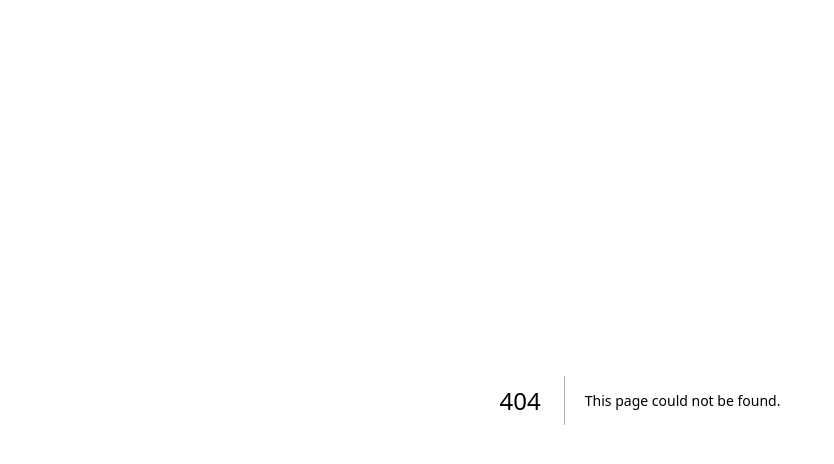
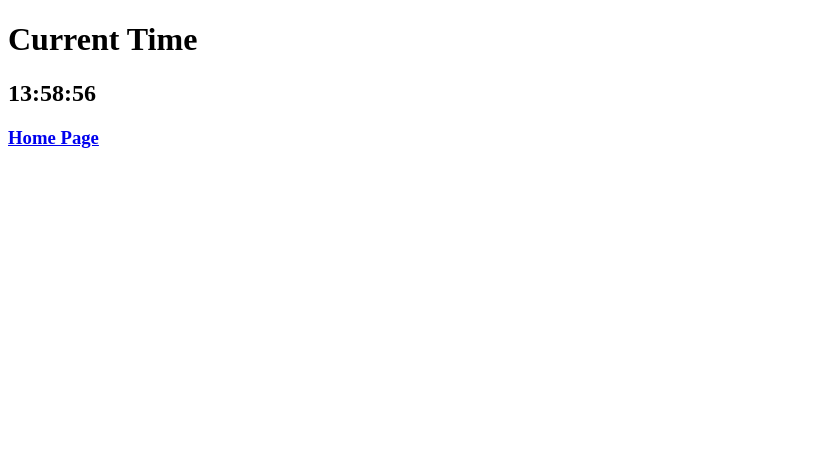
Before and after one commit to 1024xx4/frontend-dev-with-nextjs-and-firebase, a Next.js app: page /currentTime in a window 1280 px wide. Before the commit this address had no page. Shown: the top 464 px of the page, without its empty margins (0-834 px from the left). Built offline with nearby package versions, Linux system fonts and the light colour scheme.

Commit message:
Feat: 現在時刻を表示する Page を作成する
CurrentTime component を作成

```diff
--- /dev/null
+++ b/components/CurrentTime.js
@@ -0,0 +1,22 @@
+import { useState, useEffect } from "react";
+
+export default function CurrentTime() {
+    const [time, setTime] = useState("");
+
+    useEffect(() => {
+        const timer = setInterval(() => {
+            const now = new Date();
+            const hour = now.getHours().toString().padStart(2, "0");
+            const min = now.getMinutes().toString().padStart(2, "0");
+            const sec = now.getSeconds().toString().padStart(2, "0");
+            setTime(hour + ":" + min + ":" + sec);
+        }, 1000);
+        return () => { clearInterval(timer) };
+    }, []);
+
+    const element = (
+        <span>{time}</span>
+    );
+
+    return element;
+}
--- /dev/null
+++ b/jsconfig.json
@@ -0,0 +1,5 @@
+{
+    "compilerOptions": {
+        "baseUrl": "."
+    }
+}
--- /dev/null
+++ b/pages/currentTime.js
@@ -0,0 +1,20 @@
+import Head from "next/head";
+import Link from "next/link";
+import CurrentTime from "components/CurrentTime";
+
+export default function CurrentTimePage() {
+    const element = (
+        <>
+            <Head>
+                <title>Current Time</title>
+                <link rel="icon" href="/favicon.ico" />
+            </Head>
+            <h1>Current Time</h1>
+            <h2>< CurrentTime /></h2>
+            <h3><Link href="./">Home Page</Link></h3>
+
+        </>
+    );
+
+    return element;
+}
```
